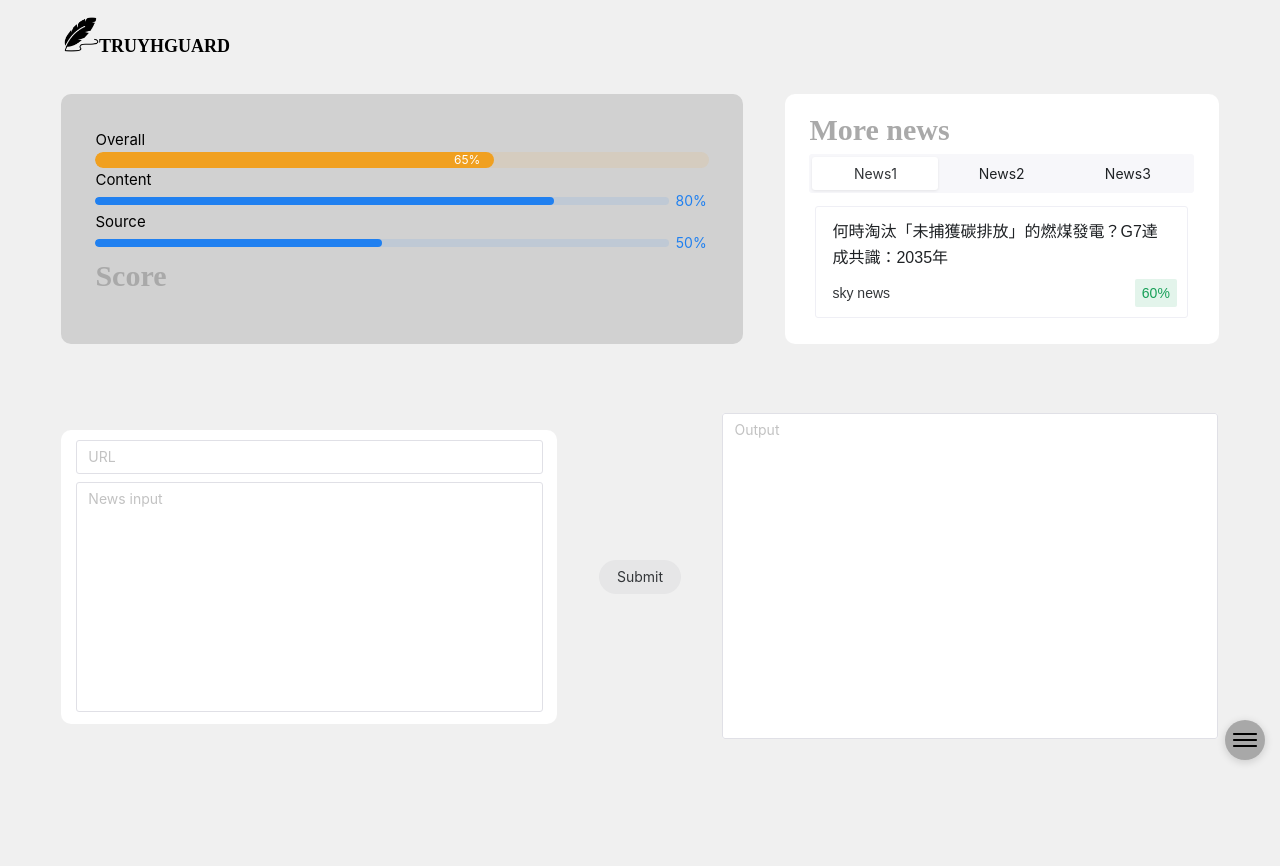
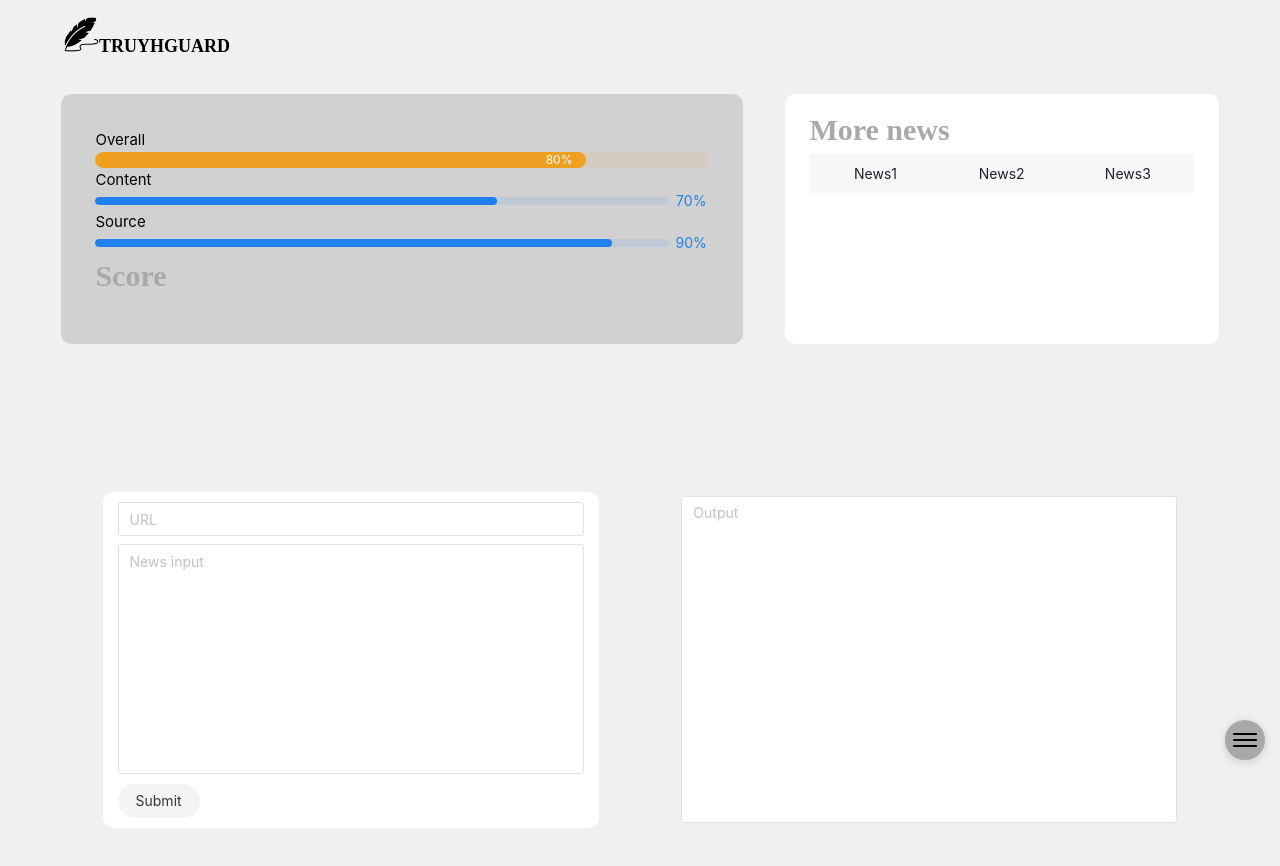
Before and after one commit to happypepii/NewsCheckSFC, a Vue app: page /Home in a window 1280 px wide. Shown: the top 866 px of the page. Built offline with nearby package versions, Linux system fonts and the light colour scheme.

Commit message:
API to output

```diff
--- a/package.json
+++ b/package.json
@@ -9,6 +9,7 @@
     "preview": "vite preview"
   },
   "dependencies": {
+    "axios": "^1.7.2",
     "unplugin-auto-import": "^0.17.6",
     "vue": "^3.4.21",
     "vue-router": "^4.4.0"
--- /dev/null
+++ b/public/input.json
@@ -0,0 +1,4 @@
+{
+    "article": "This is a test",
+    "url": "asdfhsdahfjasdlfhl"
+}
--- /dev/null
+++ b/public/output.json
@@ -0,0 +1,30 @@
+{
+    "output": {
+        "1": "1. 解釋1",
+        "2": "2. 解釋2",
+        "3": "3. 解釋3123123"
+    },
+    "reliability": {
+        "source": "90%",
+        "content": "70%",
+        "overall": "80%"
+    },
+    "news1": {
+        "url": "https://news.ltn.com.tw/news/politics/breakingnews/4728350",
+        "title": "何時淘汰.......",
+        "source": "新聞來源",
+        "reliability": "70%"
+    },
+    "news2": {
+        "url": "xxxxx.com",
+        "title": "國中小學應......",
+        "source": "新聞來源",
+        "reliability": "70%"
+    },
+    "news3": {
+        "url": "xxxxx.com",
+        "title": "台灣2024總統大選.....",
+        "source": "新聞來源sky news",
+        "reliability": "70%"
+    }
+}
--- a/src/Views/Home.vue
+++ b/src/Views/Home.vue
@@ -16,7 +16,7 @@
           <div class="InputArea">
             <Input />
           </div>
-          <n-button strong secondary round>Submit</n-button>
+          <!-- <n-button strong secondary round @click="fetchData">Submit</n-button> -->
           <div class="OutputArea">
             <Output />
           </div>
@@ -66,12 +66,6 @@
   import News from "@/components/news.vue";
   import Input from "@/components/input.vue";
   import Output from "@/components/output.vue";
-
-  import { ref, watch } from "vue";
-  const split = ref(0.4);
-  watch(split, (newValue, oldValue) => {
-      console.log("Split value changed:", newValue);
-  });
 </script>
 
 <style scoped>
--- a/src/components/input.vue
+++ b/src/components/input.vue
@@ -1,50 +1,44 @@
 <template>
   <div class="body-container">
     <n-space vertical>
-        <n-input type="url"
-          v-model:value="value"
-
+      <n-input
+        v-model:value="url"
+        type="url"
         placeholder="URL"
         class="custom1"
       />
-        <n-input type="textarea"
-
+      <n-input
+        v-model:value="article"
+        type="textarea"
         placeholder="News input"
         class="custom2"
-          :autosize="{
-            maxRows:12,
-          }"
+        :autosize="{ maxRows: 12 }"
       />
+      <n-button strong secondary round @click="submitData">Submit</n-button>
     </n-space>
   </div>
 </template>
 
-  <script>
-  import { defineComponent, ref } from "vue";
-  import { NInput, NSpace, NButton } from "naive-ui"; // Import the components you need
+<script setup>
+import { ref } from 'vue';
+import { postData } from '@/useData';
 
-  export default defineComponent({
-    components: { NInput, NSpace, NButton }, // Register the components
-    setup() {
-      const value = ref(null); // Separate ref for text input
-      const textareaValue = ref(null); // Separate ref for textarea input
+const url = ref('');
+const article = ref('');
 
-      return {
-        value,
-        textareaValue,
+const submitData = async () => {
+  const responseData = postData(url.value, article.value)
+  console.log('Response from Flask:', responseData);
 };
-    },
-  });
-
 </script>
 
 <style scoped>
-
 .body-container {
   justify-content: center;
   align-items: center;
   margin: 2% 3%;
 }
+
 .custom1 {
   width: 100%;
 }
@@ -53,5 +47,4 @@
   width: 100%;
   min-height: 230px;
 }
-
 </style>
--- a/src/components/news.vue
+++ b/src/components/news.vue
@@ -1,44 +1,58 @@
 <template>
+  <div>
     <h1>More news</h1>
     <n-tabs type="segment" animated>
-      <n-tab-pane name="News1" tab="News1">
-        <button class="card-btn" @click="openNewTab">
-        <n-card title="何時淘汰「未捕獲碳排放」的燃煤發電？G7達成共識：2035年" size="small">
-        sky news
+      <n-tab-pane v-for="(news, index) in newsItems" :key="index" :name="`News${index + 1}`" :tab="`News${index + 1}`">
+        <button class="card-btn" @click="openNewTab(news.url)">
+          <n-card v-if="news" :title="news.title" size="small">
+            {{ news.source }}
             <n-tag :bordered="false" type="success" class="tag">
-        60%
+              {{ news.reliability }}
             </n-tag>
           </n-card>
         </button>
       </n-tab-pane>
-      <n-tab-pane name="News2" tab="News2">
-        <n-card title="卡片">
-        卡片内容
-        </n-card>
-      </n-tab-pane>
-      <n-tab-pane name="News3" tab="News3">
-        <n-card title="卡片">
-        卡片内容
-        </n-card>
-      </n-tab-pane>
     </n-tabs>
+  </div>
 </template>
 
 <script setup>
-  const openNewTab = () => {
-  const newWindow = window.open('https://www.storm.mg/article/5106316', '_blank', 'width=800,height=600');
-  // if (!newWindow) {
-  //   alert('Please allow popups for this website');
-  // }
+import { ref, watch } from 'vue';
+import { outputData } from '/src/useData.js'; // Import outputData from useData.js
+
+const newsItems = ref([]);
+
+const fetchData = async () => {
+  try {
+    const response = await fetch('/output.json');
+    const data = await response.json();
+    //console.log('Fetched data:', data); // Log the parsed data
+    newsItems.value = [data.news1, data.news2, data.news3].filter(Boolean);
+  } catch (error) {
+    console.error('Error fetching data:', error);
   }
+};
+
+
+const openNewTab = (url) => {
+  const newWindow = window.open(url, '_blank', 'width=800,height=600');
+  if (!newWindow) {
+    alert('Please allow popups for this website');
+  }
+};
+
+onMounted(() => {
+  fetchData();
+});
 </script>
 
 <style scoped>
-h1{
+h1 {
   color: darkgray;
   font-weight: bold;
   font-family: 'Times New Roman', Times, serif;
 }
+
 .tag {
   position: absolute; /* Set position to absolute */
   bottom: 10px; /* Adjust as needed */
@@ -50,5 +64,4 @@ h1{
   border: none;
   background-color: transparent;
 }
-
 </style>
--- a/src/components/output.vue
+++ b/src/components/output.vue
@@ -1,15 +1,32 @@
 <template>
-    <div class="output">
-        <n-input
+  <div class="output">
+    <n-input
+      ref="outputInputRef"
       type="textarea"
       placeholder="Output"
       :autosize="{
         minRows: 14,
         maxRows: 18
       }"
-      readonly="true"
+      readonly
+      :value="bulletlist"
     />
-    </div>
+  </div>
 </template>
+
+<script setup>
+import { ref, watch } from 'vue';
+import { outputData } from '/src/useData.js'; // Import outputData from useData.js
+
+const bulletlist = ref(''); // Create a reactive ref
+
+// Watch for changes in outputData and update bulletlist accordingly
+watch(outputData, (newData) => {
+  bulletlist.value = Object.values(newData.output).join('\n');
+});
+
+</script>
+
 <style scoped>
+/* Your scoped styles here */
 </style>
--- a/src/components/score.vue
+++ b/src/components/score.vue
@@ -6,14 +6,14 @@
       indicator-placement="inside"
       :color="themeVars.warningColor"
       :rail-color="changeColor(themeVars.warningColor, { alpha: 0.1 })"
-      :percentage="65"
+      :percentage="overallPercentage"
     />
     Content
     <n-progress
       type="line"
       :color="themeVars.infoColor"
       :rail-color="changeColor(themeVars.infoColor, { alpha: 0.1 })"
-      :percentage="80"
+      :percentage="contentPercentage"
       :indicator-text-color="themeVars.infoColor"
     />
     Source
@@ -21,7 +21,7 @@
       type="line"
       :color="themeVars.infoColor"
       :rail-color="changeColor(themeVars.infoColor, { alpha: 0.1 })"
-      :percentage="50"
+      :percentage="sourcePercentage"
       :indicator-text-color="themeVars.infoColor"
     />
     <h1>Score</h1>
@@ -29,10 +29,11 @@
 </template>
 
 <script>
-import { defineComponent } from "vue";
-import { changeColor } from "seemly";
-import { useThemeVars } from "naive-ui";
-import { NProgress } from "naive-ui";
+import { defineComponent, ref, onMounted } from 'vue';
+import axios from 'axios';
+import { changeColor } from 'seemly';
+import { useThemeVars } from 'naive-ui';
+import { NProgress } from 'naive-ui';
 
 export default defineComponent({
   components: {
@@ -40,19 +41,50 @@ export default defineComponent({
   },
 
   setup() {
+    const themeVars = useThemeVars();
+    const overallPercentage = ref(0);
+    const contentPercentage = ref(0);
+    const sourcePercentage = ref(0);
+
+    const fetchData = async () => {
+      try {
+        const response = await axios.get('/output.json');
+        const data = response.data;
+
+        // Assuming reliability percentages are in data.reliability object
+        const { source, content, overall } = data.reliability;
+
+        // Update percentage values
+        overallPercentage.value = parseInt(overall, 10);
+        contentPercentage.value = parseInt(content, 10);
+        sourcePercentage.value = parseInt(source, 10);
+      } catch (error) {
+        console.error('Error fetching data:', error);
+      }
+    };
+
+    onMounted(() => {
+      fetchData();
+    });
+
     return {
       changeColor,
-      themeVars: useThemeVars(),
+      themeVars,
+      overallPercentage,
+      contentPercentage,
+      sourcePercentage,
     };
   },
 });
 </script>
+
 <style scoped>
-.score_container{
+.score_container {
   margin: 5% 5%;
   color: black;
 }
-h1{
+
+h1 {
   color: darkgray;
   font-weight: bold;
   font-family: 'Times New Roman', Times, serif;
--- /dev/null
+++ b/src/useData.js
@@ -0,0 +1,21 @@
+// useData.js
+import { ref } from 'vue';
+import axios from 'axios';
+
+const outputData = ref('');
+
+const postData = async (url, article) => {
+  try {
+    const response = await axios.post('http://127.0.0.1:5000/analyze', {
+      url: url,
+      article: article
+    });
+    outputData.value = response.data; // Update outputData with response data
+    return response.data; // Return the response data
+  } catch (error) {
+    console.error('Error posting data:', error);
+    throw error; // Propagate the error to the caller
+  }
+};
+
+export { outputData, postData };
```
Also changed, not shown: 1 other file (tests, documents, lock files or other folders). Lines whose indentation alone changed are shown as unchanged.
